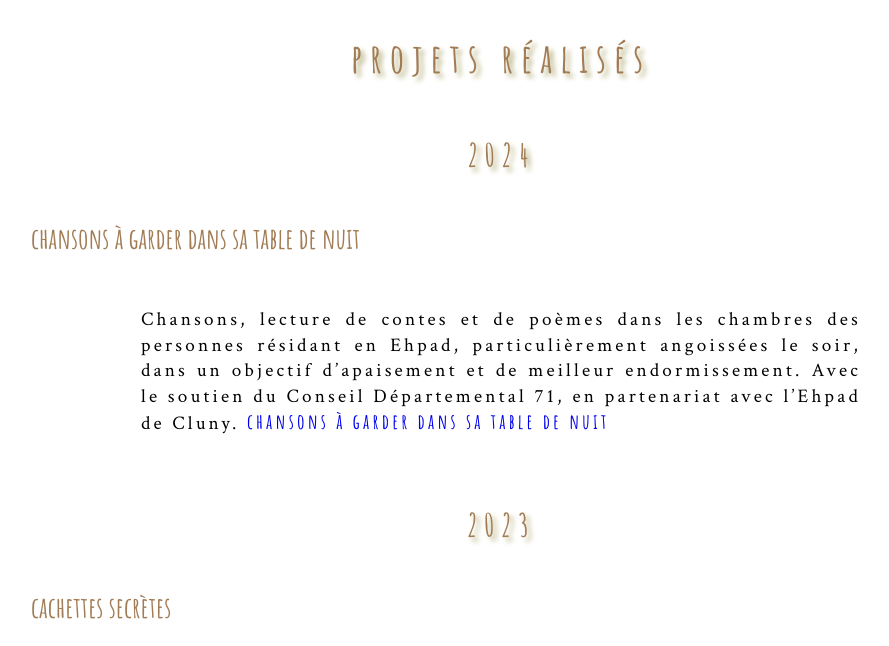
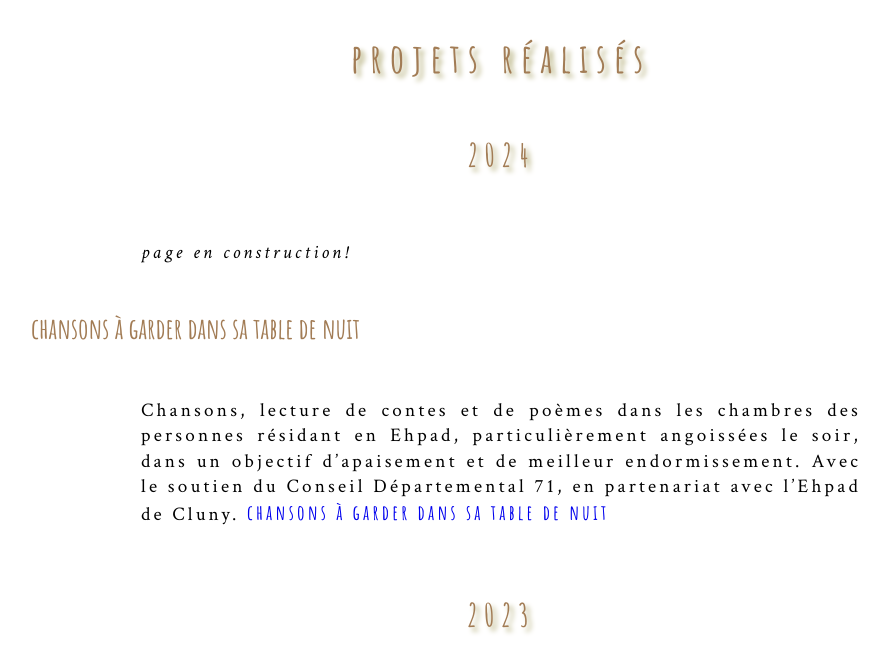
Before and after one commit to leshnik/revertouthaut, a Jekyll site: the page built from projets-realises.md, in a window 1280 px wide and 900 px high, cut to the strip 254-900 px from the top of the window. Shown: the whole strip, without its empty margins (139-1028 px from the left). Built offline with Jekyll 4.4.1, drawn with Linux system fonts in a browser that asks for light colours.

Commit message:
projets réalisés add en construction

```diff
--- a/projets-realises.md
+++ b/projets-realises.md
@@ -6,7 +6,8 @@ summary:
 <h1>projets réalisés</h1>
 
 <h2>2024</h2>
-
+<p class="intro-text"><em>page en construction!</em>
+</p>
 <h3>chansons à garder dans sa table de nuit</h3>
 <p class="intro-text">Chansons, lecture de contes et de poèmes dans les chambres des personnes résidant en Ehpad, particulièrement angoissées le soir, dans un objectif d’apaisement et de meilleur endormissement.
 Avec le soutien du Conseil Départemental 71, en partenariat avec l’Ehpad de Cluny. <a href="chansons-a-garder-dans-sa-table-de-nuit">chansons à garder dans sa table de nuit</a></p>
```
